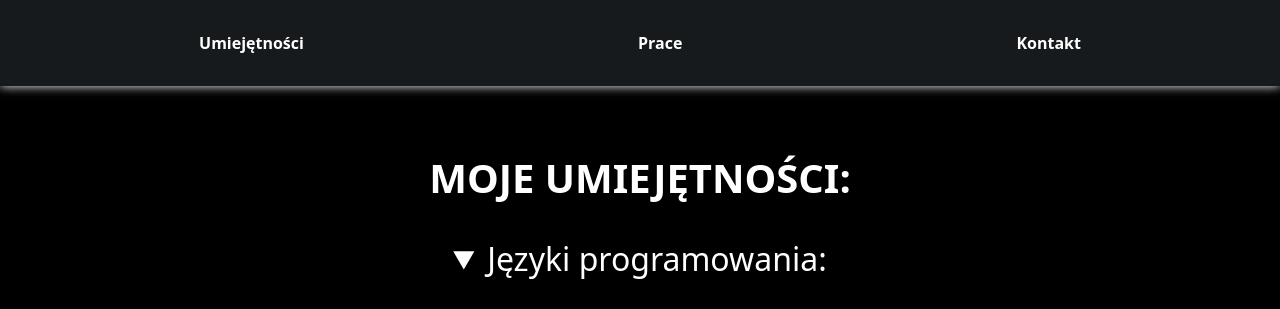
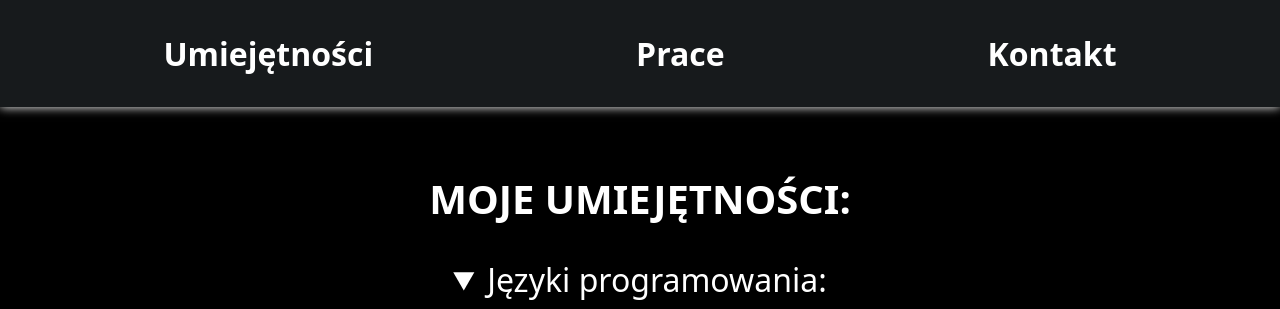
Before and after one commit to CharleyGordon/CV-page, a plain HTML site: page index.html in a window 1280 px wide. Shown: the top 309 px of the page. Drawn offline with Linux system fonts and the light colour scheme.

Commit message:
Update main.css

```diff
--- a/styles/main.css
+++ b/styles/main.css
@@ -30,7 +30,7 @@ img {
 
 html,
 body,
-header {
+ {
   width: 100%;
 }
 
@@ -83,6 +83,7 @@ header {
   padding: 0.5rem;
   background-color: var(--header-background);
   box-shadow: 0 0 10px 0 white;
+  font-size: 2rem;
   z-index: 1;
 }
 
```
